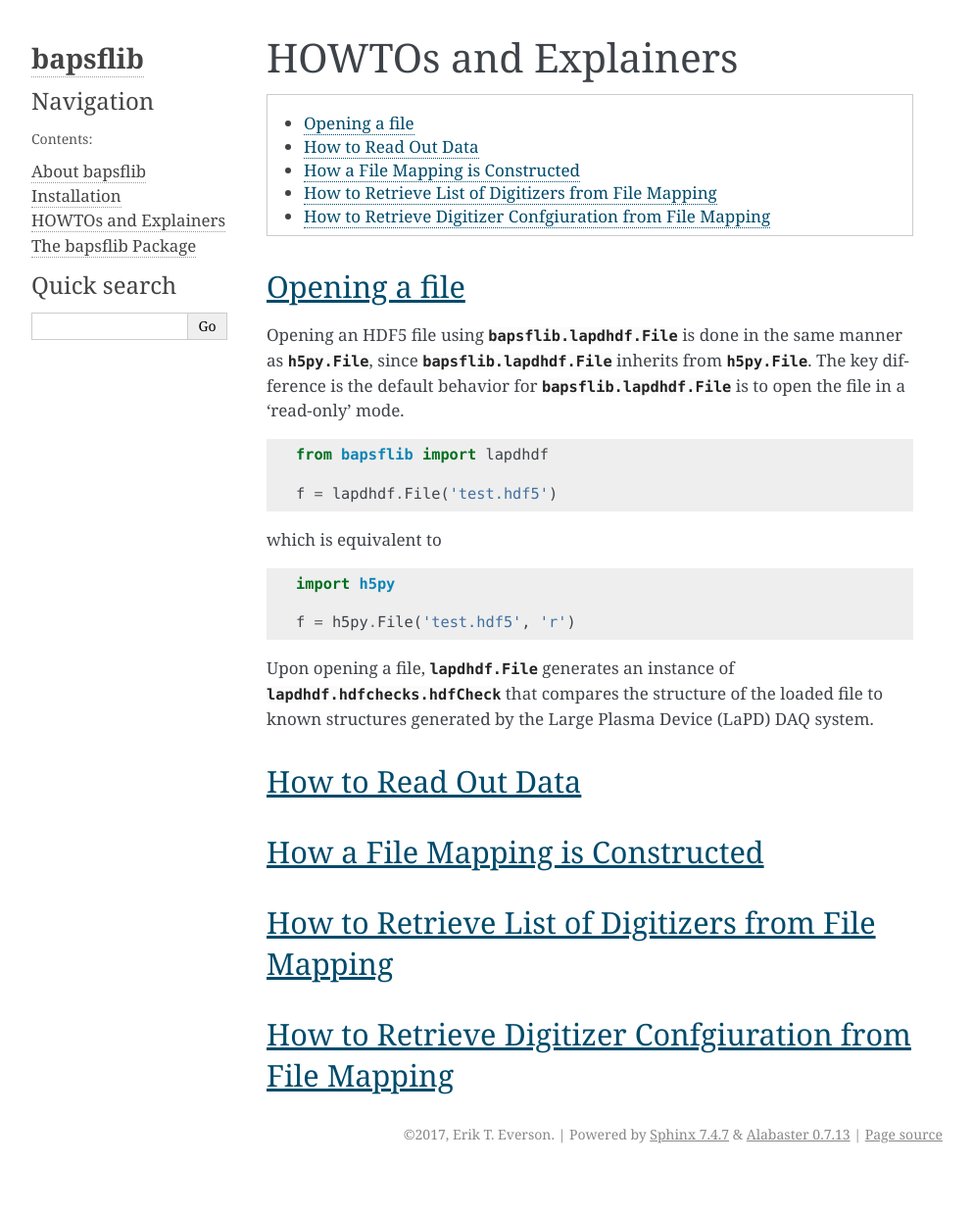
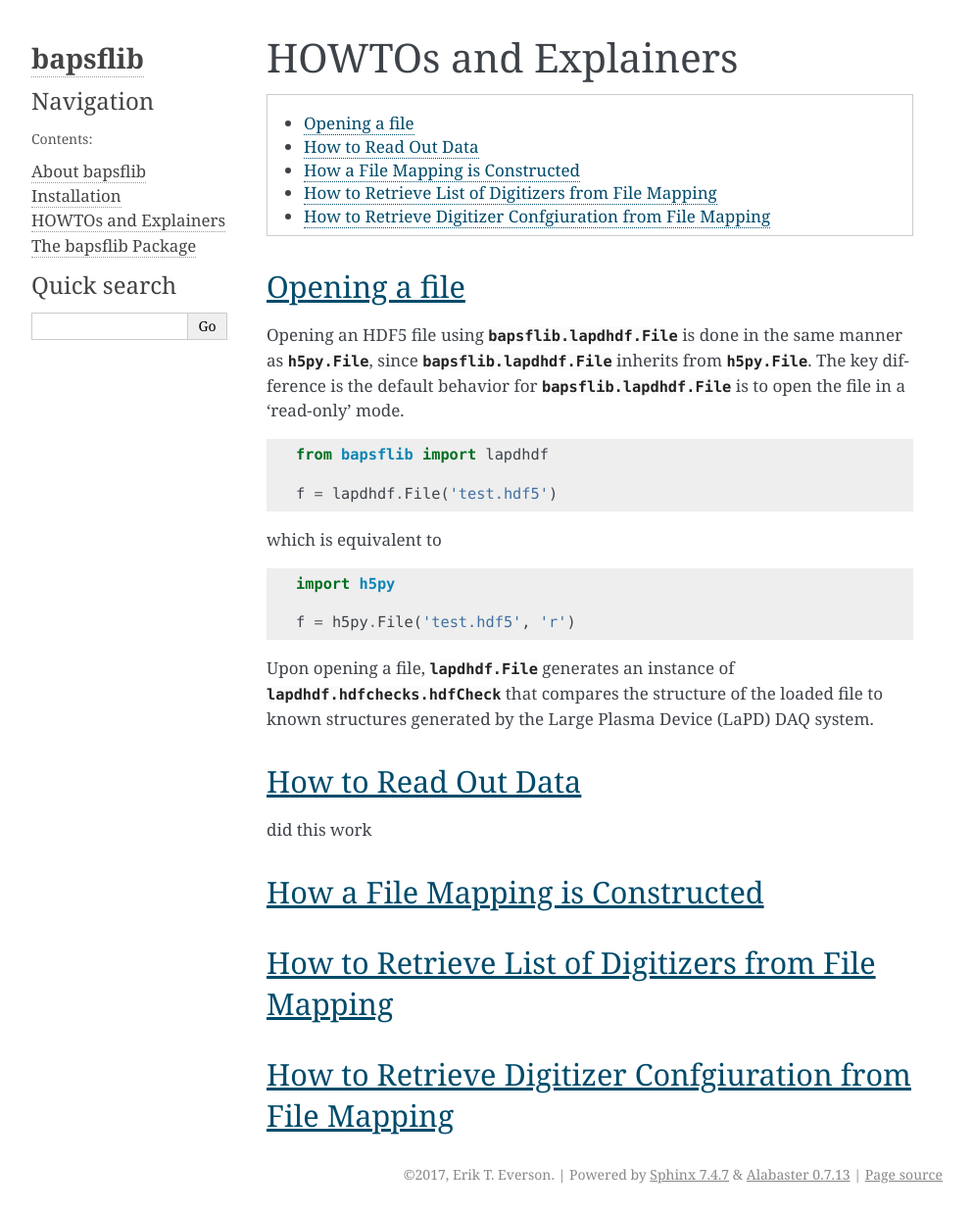
Before and after one commit to BaPSF/bapsflib, a Sphinx documentation site: the page built from docs/howtos.rst, in a window 1280 px wide. Shown: the whole page at 98% size, without its empty margins (148-1141 px from the left). Built offline with Sphinx 7.4.7, drawn with Linux system fonts in a browser that asks for light colours; before the commit the page ends 1197 px from its top, so only the background shows below that.

Commit message:
testing readthedocs-github integration

```diff
--- a/docs/howtos.rst
+++ b/docs/howtos.rst
@@ -39,6 +39,8 @@ the loaded file to known structures generated by the Large Plasma Device
 How to Read Out Data
 --------------------
 
+did this work
+
 How a File Mapping is Constructed
 ---------------------------------
 
```
